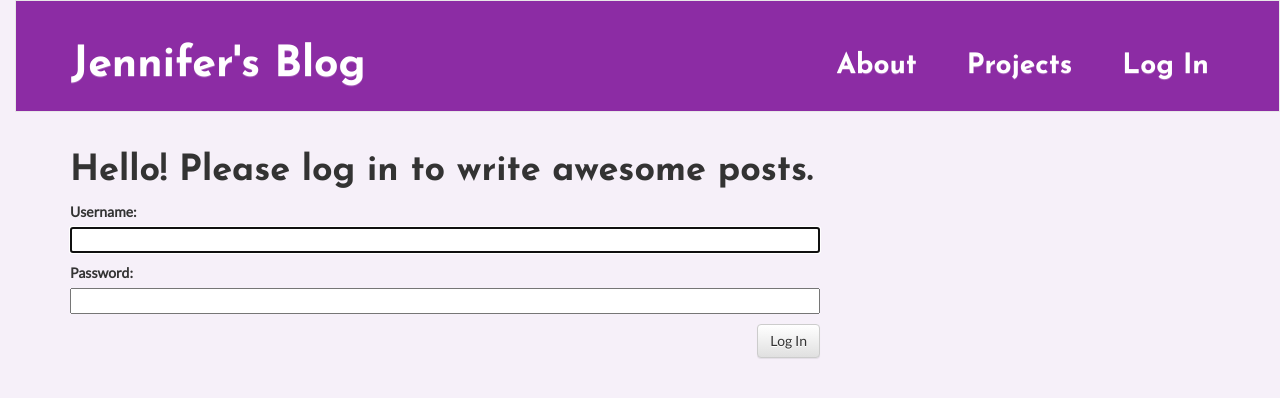
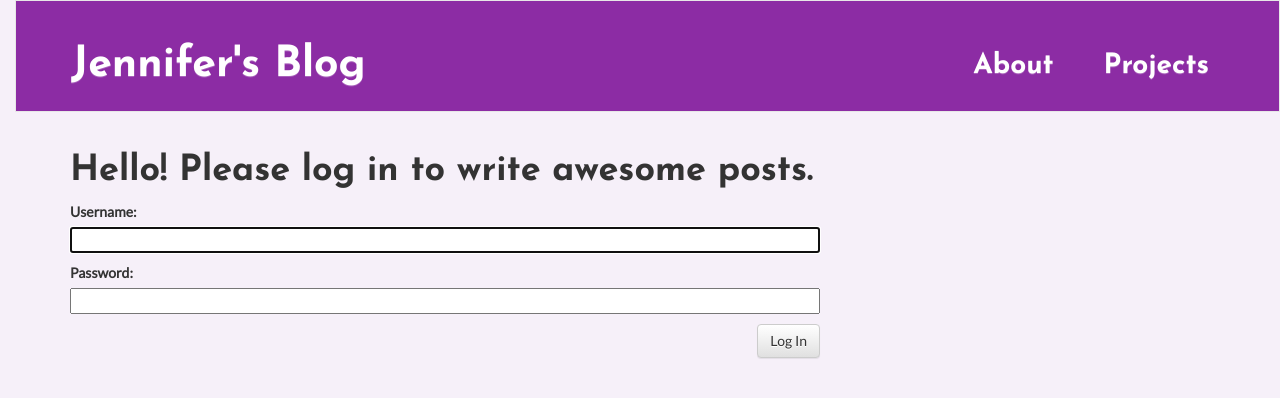
Before and after one commit to jgriffith23/blog-tutorial, a Django app: page /login/ in a window 1280 px wide. Shown: the top 398 px of the page. Run offline with Django 3.2, Linux system fonts and the light colour scheme; some libraries are stand-ins or nearby versions.

Commit message:
Remove login button

```diff
--- a/blog/templates/blog/base.html
+++ b/blog/templates/blog/base.html
@@ -36,9 +36,6 @@
             <li><a class="top-menu" href="{% url 'portfolio:project_list' %}">Projects</a></li>
             {% if request.user.is_staff %}
                 <li><a class="top-menu" href="{% url 'blog:post_new' %}">New</a></li>
-                <li><a class="top-menu" href="{% url 'blog:logout' %}">Logout</a></li>
-            {% else %}
-                <li><a class="top-menu" href="{% url 'blog:login' %}" class="top-menu">Log In</a></li>
             {% endif %}
           </ul>
         </div><!-- /.navbar-collapse -->
```
